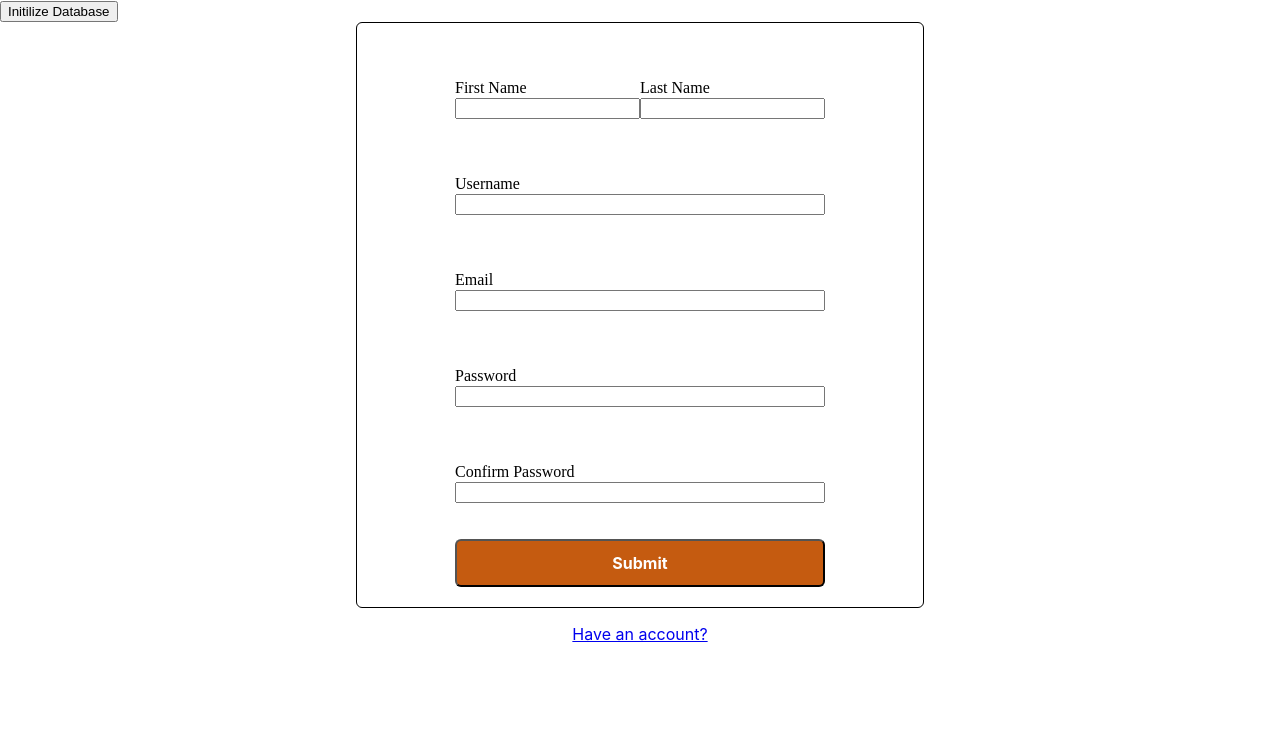
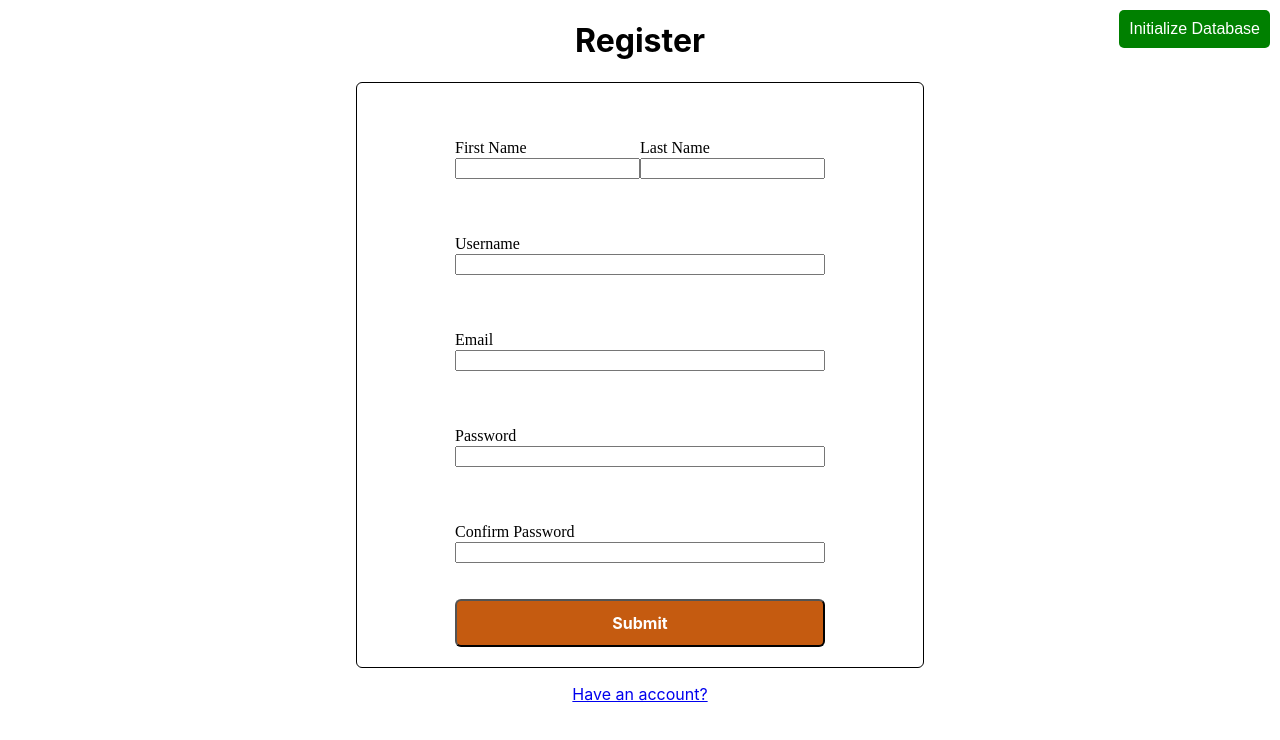
Before and after one commit to Gevork-Manukyan/comp440-client, a React (Create React App) app: page / in a window 1280 px wide. Shown: the top 740 px of the page. Built offline with nearby package versions, Linux system fonts and the light colour scheme.

Commit message:
Minor ui changes

```diff
--- a/src/Components/Authentication/LoginPage/LoginPage.js
+++ b/src/Components/Authentication/LoginPage/LoginPage.js
@@ -41,6 +41,7 @@ export default function LoginPage() {
 
     return (
         <div className="LoginPage">
+            <h1>Login</h1>
             <form onSubmit={handleOnSubmit}>
                 <div className="authForm">
                     <fieldset className="authFieldset">
--- a/src/Components/Authentication/RegisterPage/RegisterPage.js
+++ b/src/Components/Authentication/RegisterPage/RegisterPage.js
@@ -53,6 +53,7 @@ export default function Register() {
 
     return (
         <div className='RegisterPage'>
+            <h1>Register</h1>
              <form onSubmit={handleOnSubmit}>
                 <div className="authForm">
                     <div id='name-area'>
--- a/src/Components/InitButton/InitButton.css
+++ b/src/Components/InitButton/InitButton.css
@@ -0,0 +1,18 @@
+.InitButton button {
+    position: fixed;
+    top: 10px;
+    right: 10px;
+    padding: 10px;
+    background-color: green;
+    border: none;
+    outline: none;
+    color: white;
+    border-radius: 5px;
+    font-size: 16px;
+  }
+
+  .InitButton button:hover {
+    background-color: darkgreen;
+    cursor: pointer;
+    box-shadow: 0 0 5px 0 rgba(0, 0, 0, 0.5);
+  }
--- a/src/Components/InitButton/InitButton.js
+++ b/src/Components/InitButton/InitButton.js
@@ -1,6 +1,7 @@
 import { useState } from "react"
 import apiClient from "../../services/apiClient"
 import "./InitButton.css"
+
 
 export default function InitButton () {
 
@@ -10,7 +11,7 @@ export default function InitButton () {
 
     return (
         <div className="InitButton">
-            <button onClick={onInitilize}>Initilize Database</button>
+            <button onClick={onInitilize}>Initialize Database</button>
         </div>
     )
 }
```
Also changed, not shown: src/Components/InsertItem/InsertItem.js (added, +9 -0 lines), src/Components/Navbar/Navbar.css (added, +24 -0 lines), src/Components/Navbar/Navbar.js (added, +35 -0 lines), src/Components/InsertItem/InsertItem.css (added).
